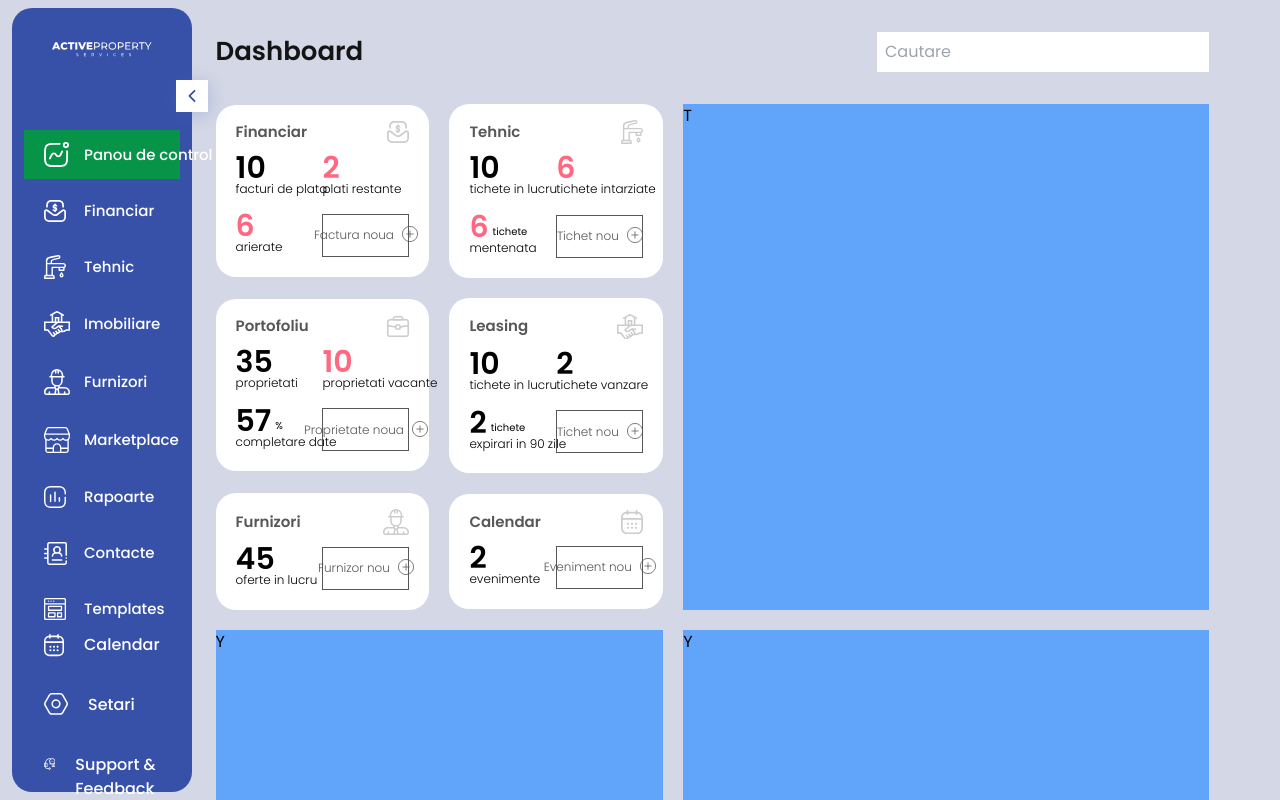
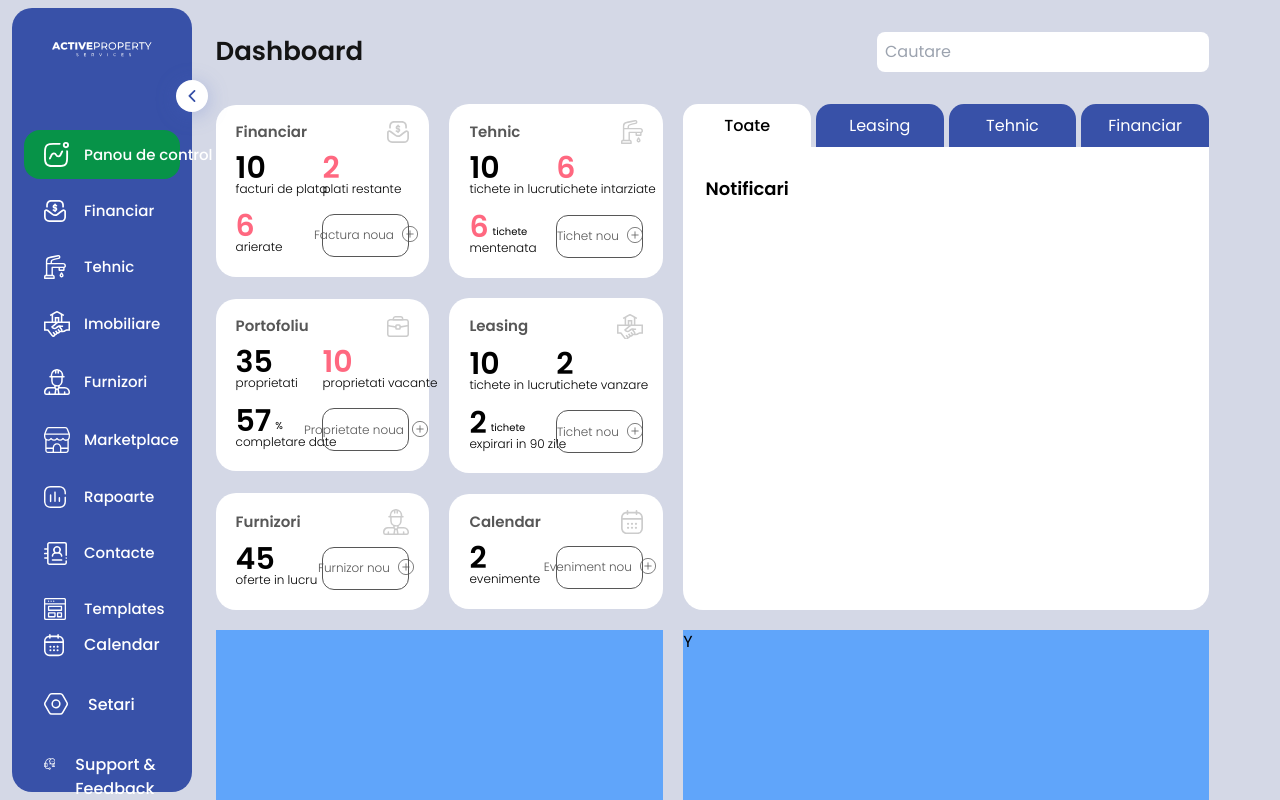
Before and after one commit to GeluHorotan/active-property-services, a Next.js app: page / in a window 1280 px wide. Shown: the top 800 px of the page. Built offline with nearby package versions, Linux system fonts and the light colour scheme.

Commit message:
feat: create header placeholder and body

```diff
--- a/app/page.tsx
+++ b/app/page.tsx
@@ -1,4 +1,5 @@
 import Actions from '@components/Actions';
+import Notifications from '@components/Notifications';
 
 export default function Home() {
   return (
@@ -10,8 +11,8 @@ export default function Home() {
 
       <div className=" w-full h-full grid grid-cols-13  gap-5">
         <Actions />
-        <div className="  bg-blue-400 col-span-7 h-full ">T</div>
-        <div className="h-[473px] bg-blue-400 col-span-6 ">Y</div>
+        <Notifications></Notifications>
+        <div className="h-[473px] bg-blue-400 col-span-6 "></div>
         <div className="h-[473px] bg-blue-400 col-span-7 ">Y</div>
       </div>
     </div>
--- /dev/null
+++ b/components/Notifications.tsx
@@ -0,0 +1,29 @@
+import { FC } from 'react';
+
+const Notifications: FC = () => {
+  return (
+    <div className="   col-span-7 h-full flex-col flex ">
+      {/* Header */}
+      <div className="flex w-full gap-[5px]">
+        <div className="w-[152px] h-[43px] bg-white rounded-t-[15px] flex items-center justify-center">
+          <h5 className="font-medium">Toate</h5>
+        </div>
+        <div className="w-[152px] h-[43px] bg-custom_blue-300 text-white rounded-t-[15px] flex items-center justify-center">
+          <h5 className="font-regular"> Leasing</h5>
+        </div>
+        <div className="w-[152px] h-[43px] bg-custom_blue-300 text-white rounded-t-[15px] flex items-center justify-center">
+          <h5 className="font-regular">Tehnic</h5>
+        </div>
+        <div className="w-[152px] h-[43px] bg-custom_blue-300 text-white rounded-t-[15px] flex items-center justify-center">
+          <h5 className="font-regular">Financiar</h5>
+        </div>
+      </div>
+      {/* Body */}
+      <div className="w-full h-full flex flex-col gap-5 bg-white rounded-b-4xl py-[28px] pl-[22.3px] pr-[30px] ">
+        <h4 className="font-semibold text-semibold">Notificari</h4>
+      </div>
+    </div>
+  );
+};
+
+export default Notifications;
--- a/tailwind.config.ts
+++ b/tailwind.config.ts
@@ -7,10 +7,10 @@ const config: Config = {
     './app/**/*.{js,ts,jsx,tsx,mdx}',
   ],
   theme: {
-    borderRadius: {
-      '4xl': '20px',
-    },
     extend: {
+      borderRadius: {
+        '4xl': '20px',
+      },
       gridTemplateColumns: {
         '13': 'repeat(13, minmax(0, 1fr))',
         '14': 'repeat(14, minmax(0, 1fr))',
```
